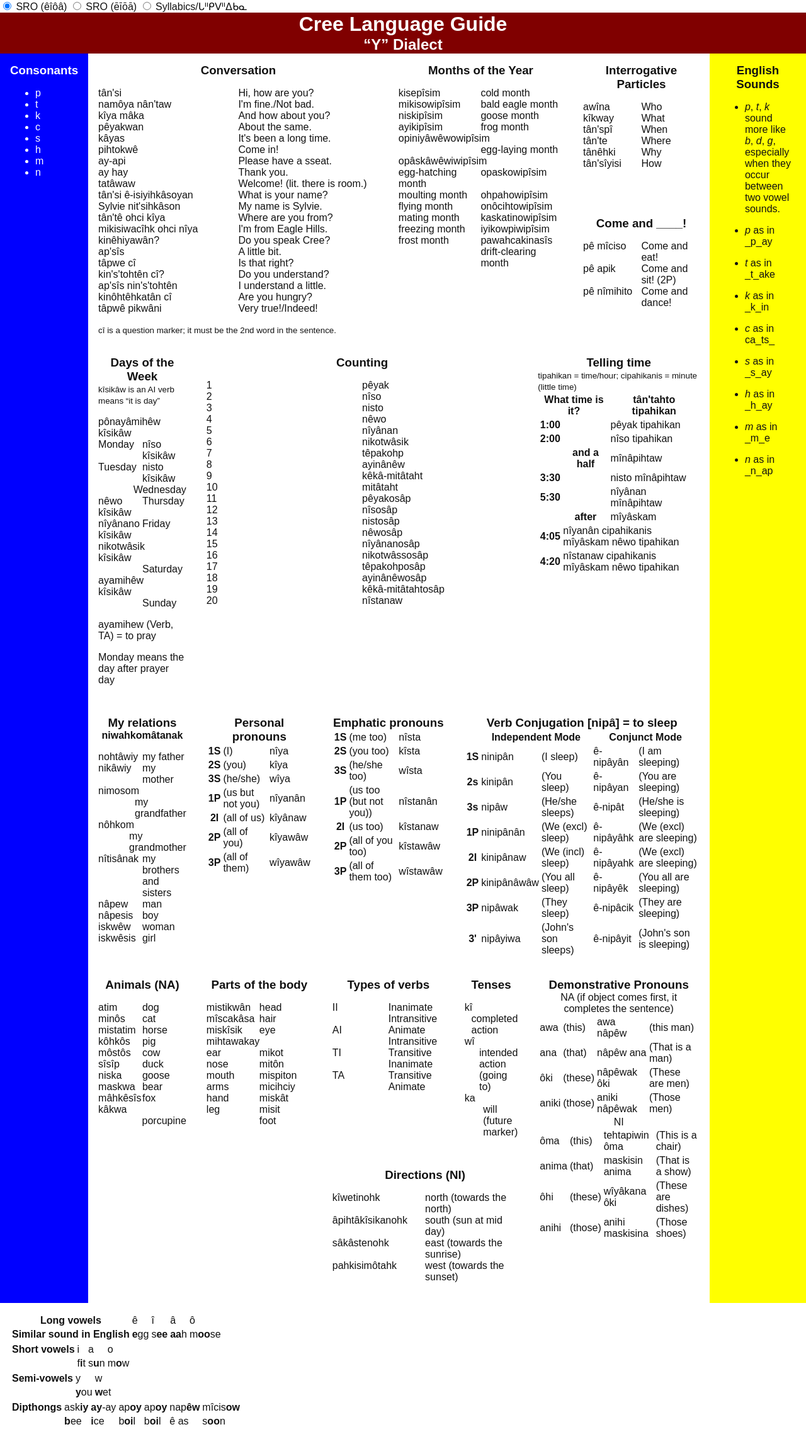
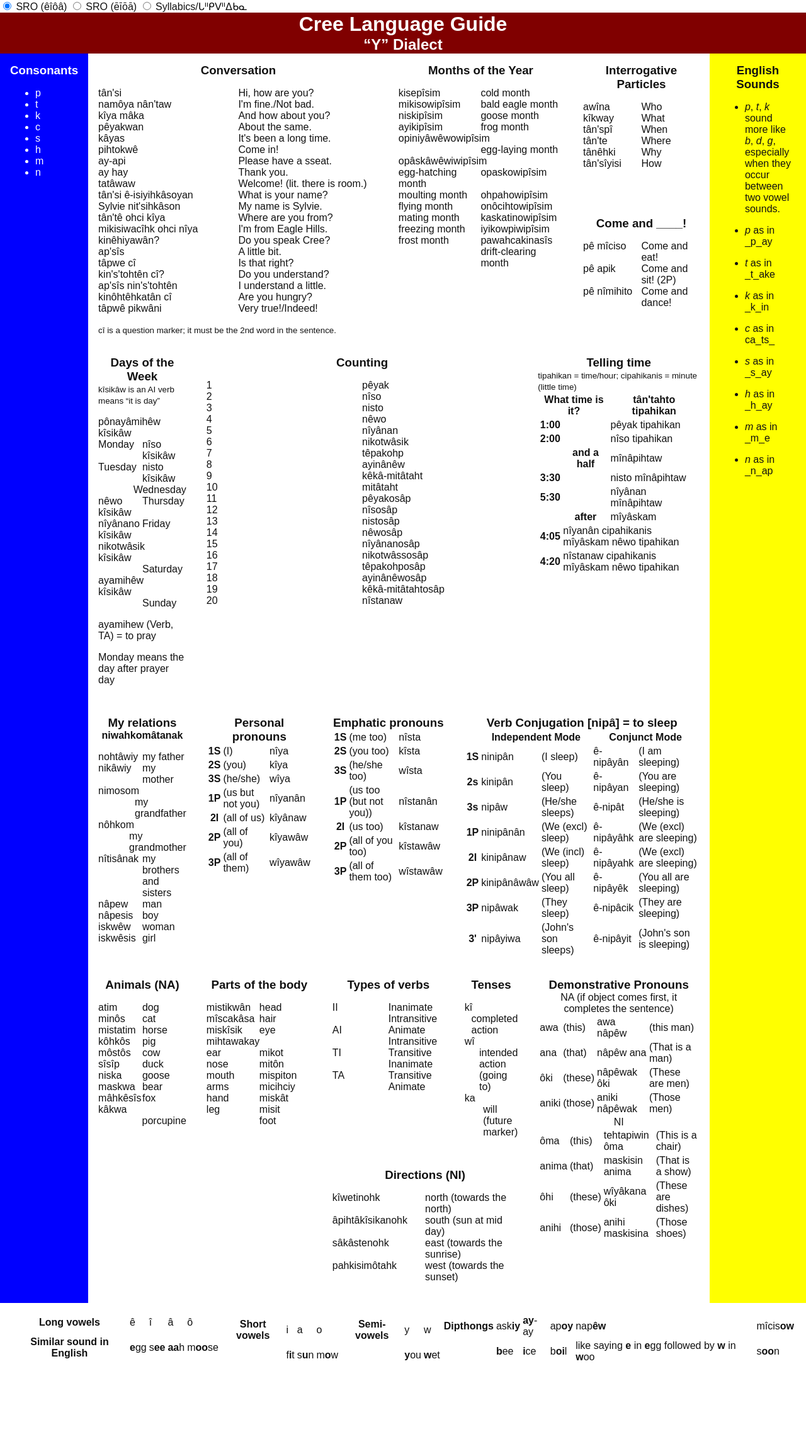
Before and after one commit to eddieantonio/cree-language-guide, a Jekyll site: the page built from index.html, in a window 1280 px wide. Shown: the whole page at 63% size. Built offline with Jekyll 4.4.1, drawn with Linux system fonts in a browser that asks for light colours; after the commit the page ends 2183 px from its top, so only the background shows below that.

Commit message:
Uh... that looks good enough...?

```diff
--- a/_data/guide.yml
+++ b/_data/guide.yml
@@ -527,9 +527,7 @@ sections:
          eng: <b>i</b>ce
        - cree: ap<b>oy</b>
          eng: b<b>oi</b>l
-       - cree: ap<b>oy</b>
-         eng: b<b>oi</b>l
        - cree: nap<b>êw</b>
-         eng: ê as
+         eng: like saying <b>e</b> in <b>e</b>gg followed by <b>w</b> in <b>w</b>oo
        - cree: mîcis<b>ow</b>
          eng: s<b>oo</b>n
--- a/guide.scss
+++ b/guide.scss
@@ -126,6 +126,11 @@ main > .english-sounds {
     color: #111;
 }
 
+main > .vowels {
+    display: flex;
+    flex-direction: row;
+}
+
 // Make dt and dl be inline with each other
 dl.inline {
     display: flex;
```
